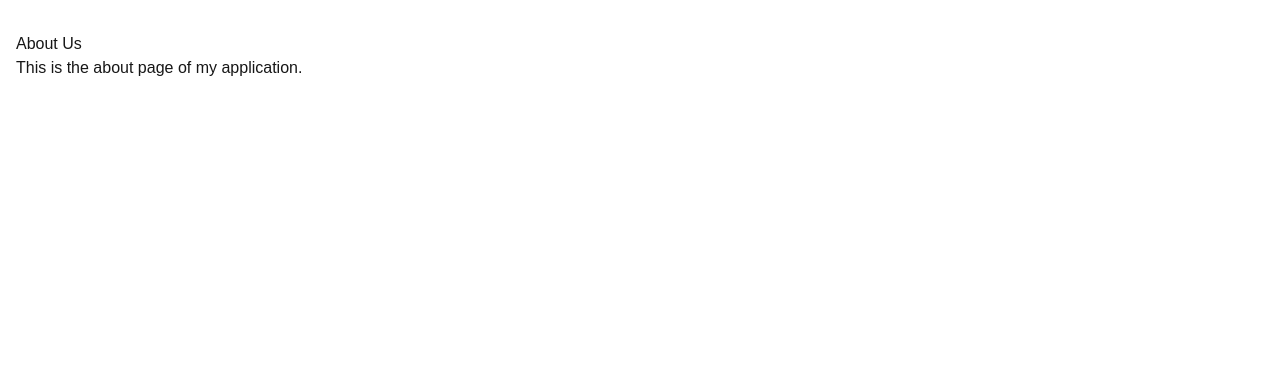
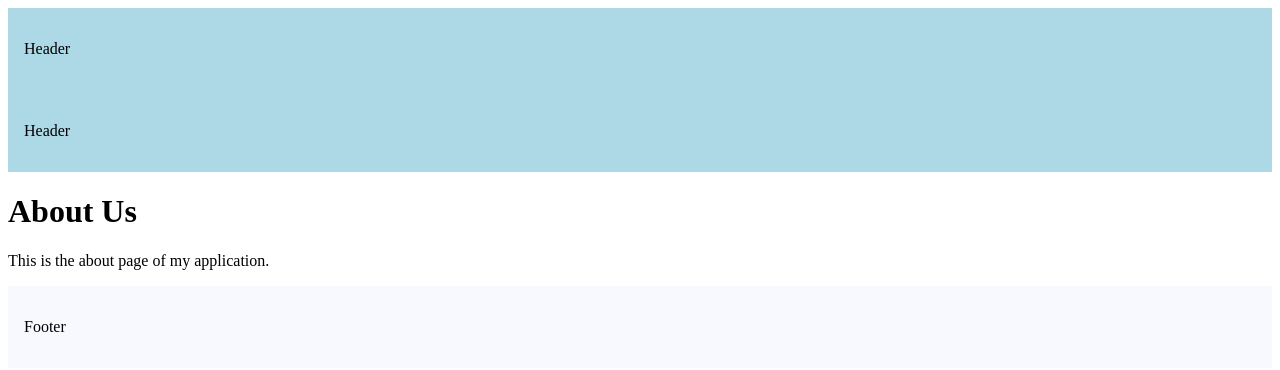
Before and after one commit to Bouyahi-Mohamed/learn-next-js, a Next.js app: page /about in a window 1280 px wide. Shown: the top 370 px of the page. Built offline with nearby package versions, Linux system fonts and the light colour scheme.

Commit message:
using layout (adding header and footer as component from foloder without page.js.it not compte as route).

```diff
--- a/src/app/(group2)/about/page.js
+++ b/src/app/(group2)/about/page.js
@@ -1,8 +1,13 @@
+import HeaderApp from "@/app/componant/header";
+
 export default function About() {
   return (
-    <main className="container mx-auto px-4 py-8 secodary" >
+    <>
+    <HeaderApp />
+    <main className="container mx-auto px-4 py-8 secodary">
       <h1>About Us</h1>
       <p>This is the about page of my application.</p>
     </main>
+    </>
   );
 }
--- /dev/null
+++ b/src/app/componant/footer.js
@@ -0,0 +1,8 @@
+export default function FooterApp(){
+
+    return(
+        <footer style={{ backgroundColor: "ghostwhite", padding: "1rem" }}>
+          <p>Footer</p>
+        </footer>
+    )
+}
--- a/src/app/componant/header.js
+++ b/src/app/componant/header.js
@@ -1,3 +1,11 @@
 // the code does not coute as a route if we dont create a page.js file in this folder and we can import the code from this file in any page we want to use it in. for example we can create a function that returns a string and we can import it in any page we want to use it in.
 
 // this file can be in app or outside app but if it is in app it should be in a folder that does not have a page.js file in it because if we create a page.js file in this folder it will create a route for this folder and we dont want that because this folder is for common code that we want to share between different pages and we dont want to create a route for this folder. so we can create a folder called _lib and put all the common code that we want to share between different pages in this folder and we can import the code from this file in any page we want to use it in. for example we can create a function that returns a string and we can import it in any page we want to use it in.
+export default function HeaderApp(){
+
+    return(
+        <header style={{ backgroundColor: "lightblue", padding: "1rem" }}>
+          <p>Header</p>
+        </header>
+    )
+}
--- a/src/app/layout.js
+++ b/src/app/layout.js
@@ -1,28 +1,16 @@
 import { Geist, Geist_Mono } from "next/font/google";
-import "./globals.css";
 
-const geistSans = Geist({
-  variable: "--font-geist-sans",
-  subsets: ["latin"],
-});
-
-const geistMono = Geist_Mono({
-  variable: "--font-geist-mono",
-  subsets: ["latin"],
-});
-
-export const metadata = {
-  title: "Create Next App",
-  description: "Generated by create next app",
-};
-
+import HeaderApp from "./componant/header";
+import FooterApp from "./componant/footer";
 export default function RootLayout({ children }) {
   return (
     <html
-      lang="en"
-      className={`${geistSans.variable} ${geistMono.variable} h-full antialiased`}
-    >
-      <body className="min-h-full flex flex-col">{children}</body>
+      lang="en">
+      <body className="min-h-full flex flex-col">
+        <HeaderApp/>
+        {children}
+        <FooterApp/>
+      </body>
     </html>
   );
 }
```
